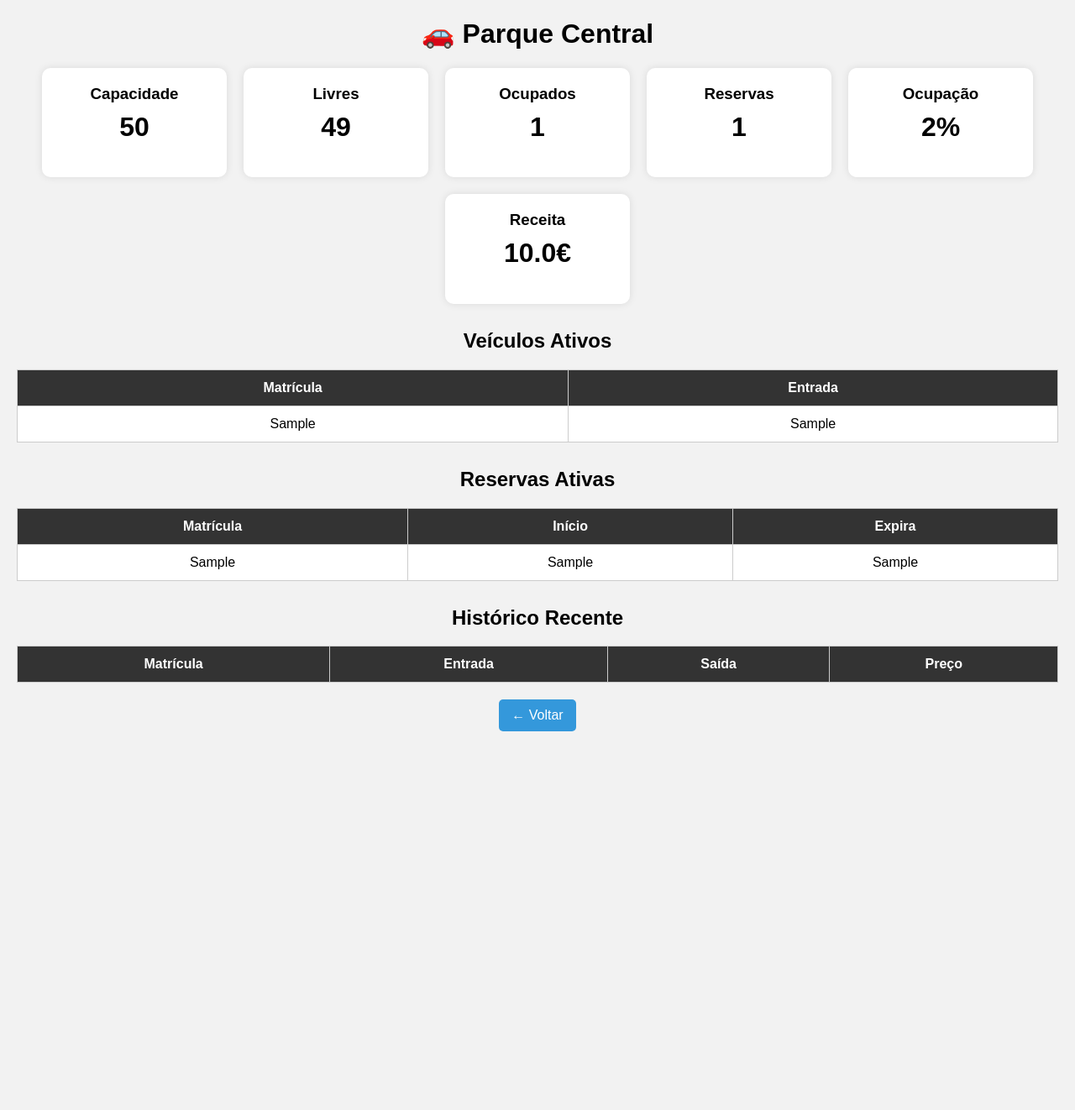
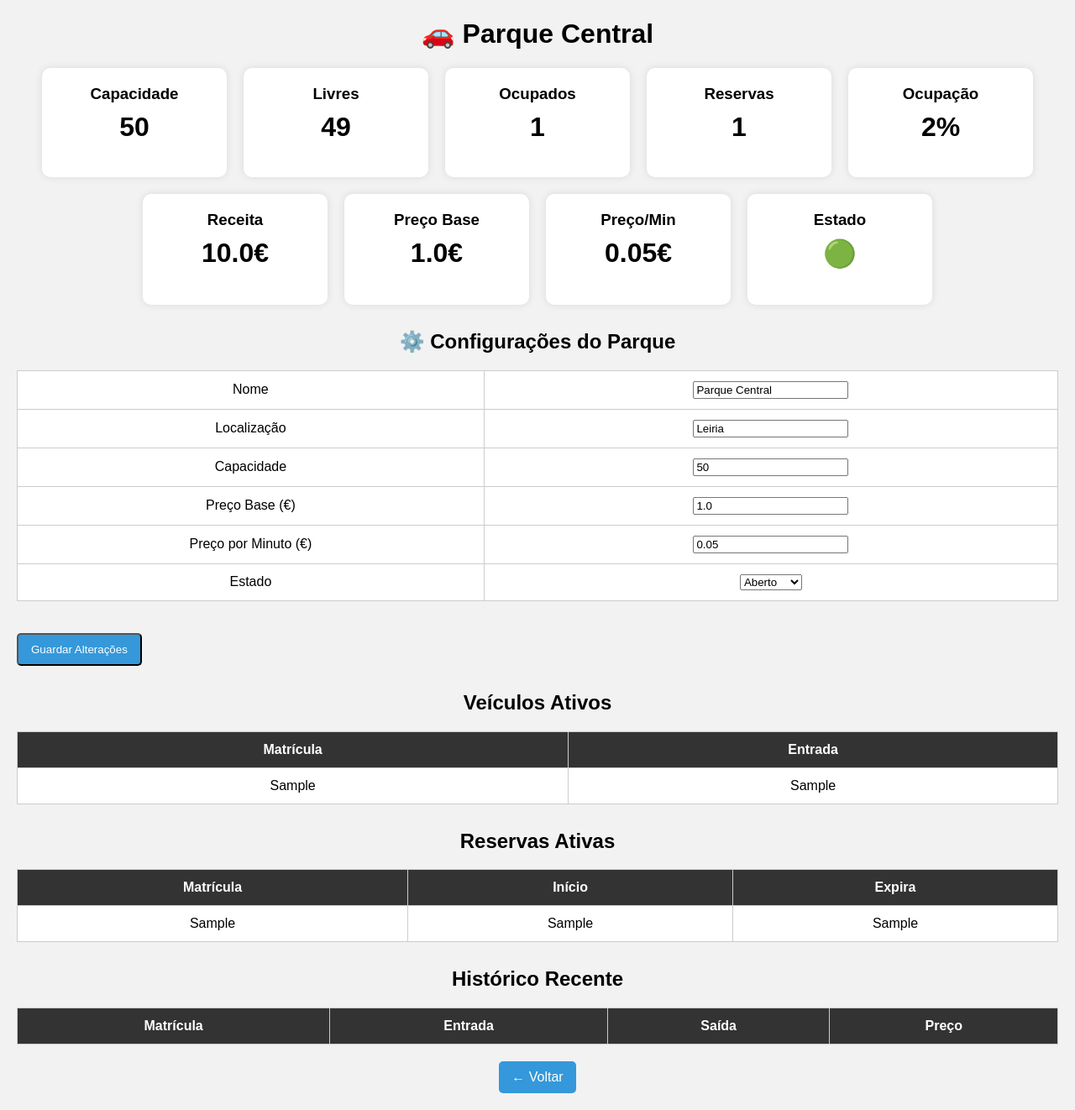
Before and after one commit to RubenM2222/SmartParkingLot, a Flask app: page /admin/park/1 in a window 1280 px wide. Shown: the whole page at 84% size. Before the commit the page ends 871 px from the top, so only its background shows below. Run offline with Flask 3, Linux system fonts and the light colour scheme; the visitor is signed in with stand-in values (Sample User, id 1); data comes from the database, SQL or seed files in the repository; tables that the repository leaves empty hold one stand-in row (values such as "Sample post"); lists and menus that the app fills with data are empty.

Commit message:
Update do park admin

```diff
--- a/cloud_server/routes/admin_park.py
+++ b/cloud_server/routes/admin_park.py
@@ -1,4 +1,4 @@
-from flask import Blueprint, render_template, session
+from flask import Blueprint, render_template, session, request, redirect
 import sqlite3
 from .database import db
 from .auth import login_required
@@ -189,3 +189,58 @@ def park_detail(parque_id):
         taxa_ocupacao=taxa_ocupacao,
         receita_total=receita_total
     )
+
+@admin_park_bp.route("/admin/park/<int:parque_id>/update",methods=["POST"])
+@login_required
+def update_park(parque_id):
+
+    user_id = session["user_id"]
+
+    conn = db()
+    c = conn.cursor()
+
+    # validar acesso
+    c.execute("""
+        SELECT 1
+        FROM admin_parques
+        WHERE admin_id = ?
+        AND parque_id = ?
+    """, (user_id, parque_id))
+
+    if not c.fetchone():
+        conn.close()
+        return "Acesso negado", 403
+
+    nome = request.form["nome"]
+    localizacao = request.form["localizacao"]
+    capacidade = int(request.form["capacidade"])
+
+    preco_base = float(request.form["preco_base"])
+    preco_min = float(request.form["preco_min"])
+
+    ativo = int(request.form["ativo"])
+
+    c.execute("""
+        UPDATE parques
+        SET
+            nome = ?,
+            localizacao = ?,
+            capacidade = ?,
+            preco_base = ?,
+            preco_min = ?,
+            ativo = ?
+        WHERE id = ?
+    """, (
+        nome,
+        localizacao,
+        capacidade,
+        preco_base,
+        preco_min,
+        ativo,
+        parque_id
+    ))
+
+    conn.commit()
+    conn.close()
+
+    return redirect(f"/admin/park/{parque_id}")
--- a/cloud_server/templates/park_manage.html
+++ b/cloud_server/templates/park_manage.html
@@ -119,6 +119,130 @@ th,td{
         <h1>{{ receita_total }}€</h1>
     </div>
 
+    <div class="card">
+        <h3>Preço Base</h3>
+        <h1>{{ parque["preco_base"] }}€</h1>
+    </div>
+
+    <div class="card">
+        <h3>Preço/Min</h3>
+        <h1>{{ parque["preco_min"] }}€</h1>
+    </div>
+
+    <div class="card">
+        <h3>Estado</h3>
+
+        {% if parque["ativo"] == 1 %}
+            <h1>🟢</h1>
+        {% else %}
+            <h1>🔴</h1>
+        {% endif %}
+    </div>
+</div>
+
+<div class="section">
+
+    <h2>⚙️ Configurações do Parque</h2>
+
+    <form method="POST"
+          action="/admin/park/{{ parque['id'] }}/update">
+
+        <table>
+
+            <tr>
+                <td>Nome</td>
+                <td>
+                    <input
+                        type="text"
+                        name="nome"
+                        value="{{ parque['nome'] }}"
+                        required>
+                </td>
+            </tr>
+
+            <tr>
+                <td>Localização</td>
+                <td>
+                    <input
+                        type="text"
+                        name="localizacao"
+                        value="{{ parque['localizacao'] }}">
+                </td>
+            </tr>
+
+            <tr>
+                <td>Capacidade</td>
+                <td>
+                    <input
+                        type="number"
+                        name="capacidade"
+                        min="1"
+                        value="{{ parque['capacidade'] }}"
+                        required>
+                </td>
+            </tr>
+
+            <tr>
+                <td>Preço Base (€)</td>
+                <td>
+                    <input
+                        type="number"
+                        step="0.01"
+                        min="0"
+                        name="preco_base"
+                        value="{{ parque['preco_base'] }}"
+                        required>
+                </td>
+            </tr>
+
+            <tr>
+                <td>Preço por Minuto (€)</td>
+                <td>
+                    <input
+                        type="number"
+                        step="0.01"
+                        min="0"
+                        name="preco_min"
+                        value="{{ parque['preco_min'] }}"
+                        required>
+                </td>
+            </tr>
+
+            <tr>
+                <td>Estado</td>
+                <td>
+
+                    <select name="ativo">
+
+                        <option value="1"
+                        {% if parque["ativo"] == 1 %}
+                            selected
+                        {% endif %}>
+                            Aberto
+                        </option>
+
+                        <option value="0"
+                        {% if parque["ativo"] == 0 %}
+                            selected
+                        {% endif %}>
+                            Fechado
+                        </option>
+
+                    </select>
+
+                </td>
+            </tr>
+
+        </table>
+
+        <br>
+
+        <button class="btn" type="submit">
+            Guardar Alterações
+        </button>
+
+    </form>
+
 </div>
 
 <div class="section">
```
